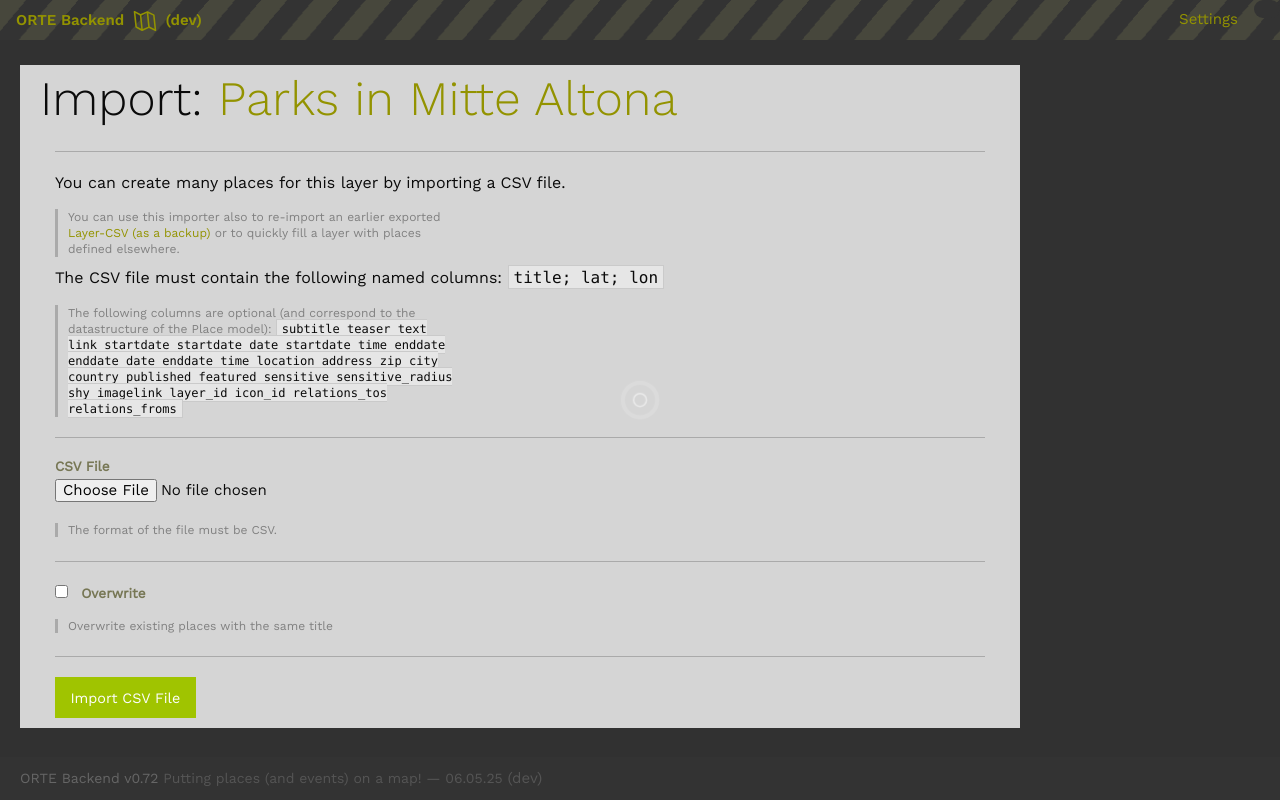
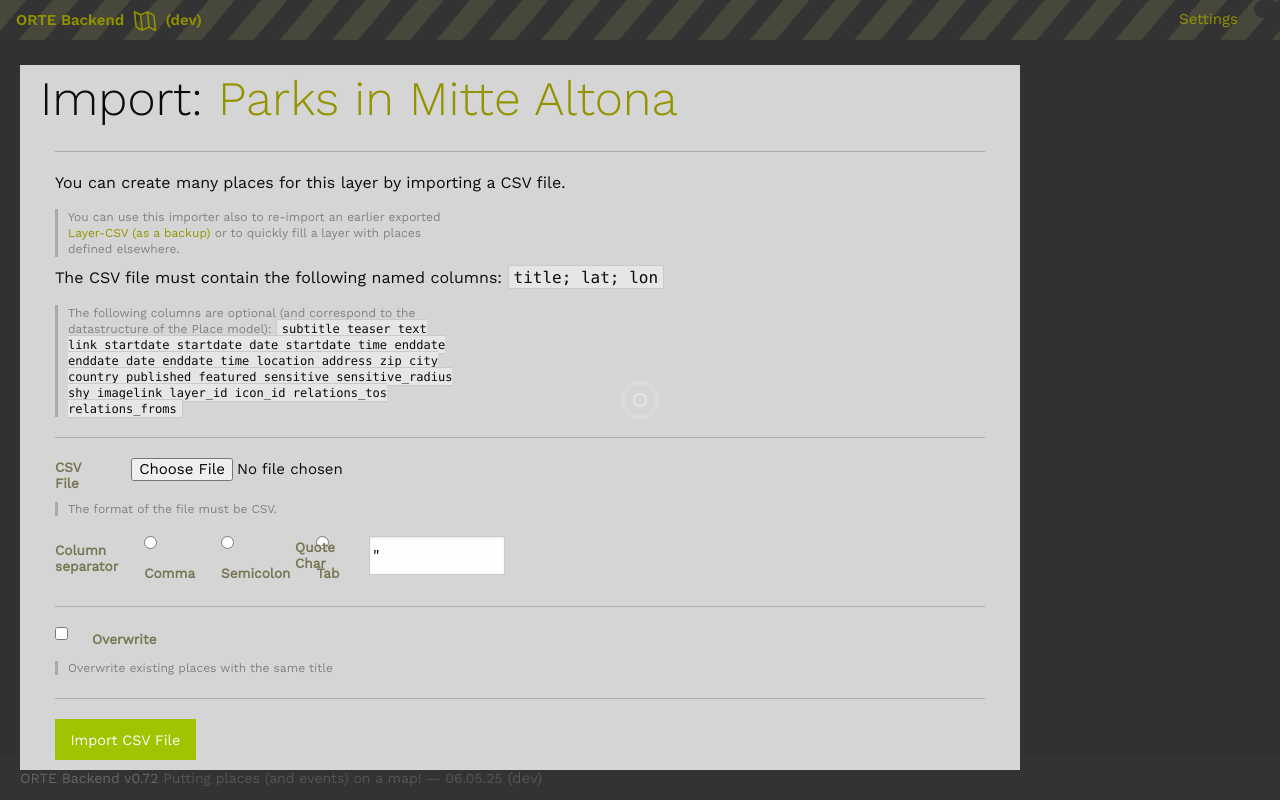
Before and after one commit to a-thousand-channels/ORTE-backend, a Rails app: a page that uses app/views/layers/import.html.haml in a window 1280 px wide. Run offline with Rails 7, Linux system fonts and the light colour scheme; a user stored in the database is signed in; data comes from the database, SQL or seed files in the repository; style sheets or scripts are compiled from the project's sources; parts of the project's set-up code (start-up, migrations or seed data) failed here and were passed over; some libraries are stand-ins or nearby versions.

Commit message:
feat: #400 allow user to specify column  separator and quote char for import

```diff
--- a/app/assets/stylesheets/3_forms.css.scss
+++ b/app/assets/stylesheets/3_forms.css.scss
@@ -158,3 +158,9 @@ a.thumbnail {
   border:  1px solid grey;
   background-color: #454545;
 }
+
+.form-group {
+  display: flex;
+  align-items: center;
+  gap: 1rem; /* Abstand zwischen den Elementen */
+}
--- a/app/controllers/layers_controller.rb
+++ b/app/controllers/layers_controller.rb
@@ -31,19 +31,32 @@ class LayersController < ApplicationController
     return unless file
 
     @overwrite = params[:import][:overwrite] == '1'
-    @headers = CSV.read(file.path, headers: true).headers
     session[:layer_id] = @layer.id
+    column_separator = params[:import][:column_separator] || ','
+    @col_sep = case column_separator
+               when 'Comma'
+                 ','
+               when 'Semicolon'
+                 ';'
+               when 'Tab'
+                 "\t"
+               else
+                 ','
+               end
+    @quote_char = params[:import][:quote_char] || '"'
+
+    @headers = CSV.read(file.path, headers: true, col_sep: @col_sep, quote_char: @quote_char).headers
 
     begin
-      importer = Imports::MappingCsvImporter.new(file, @layer.id, ImportMapping.new, overwrite: @overwrite)
+      importer = Imports::MappingCsvImporter.new(file, @layer.id, ImportMapping.new, overwrite: @overwrite, col_sep: @col_sep, quote_char: @quote_char)
       importer.import
       flash[:notice] = 'CSV read successfully!'
-      redirect_to new_import_mapping_path(headers: @headers, layer_id: @layer.id, file_name: file.original_filename)
+      redirect_to new_import_mapping_path(headers: @headers, layer_id: @layer.id, file_name: file.original_filename, col_sep: @col_sep, quote_char: @quote_char)
     rescue CSV::MalformedCSVError => e
       flash[:error] = "Malformed CSV: #{e.message}. (Maybe the file does not contain CSV?)"
     rescue Imports::MissingFieldsError => e
       @missing_fields = e.missing_fields
-      redirect_to new_import_mapping_path(missing_fields: e.missing_fields, headers: @headers, layer_id: @layer.id, file_name: file.original_filename)
+      redirect_to new_import_mapping_path(missing_fields: e.missing_fields, headers: @headers, layer_id: @layer.id, file_name: file.original_filename, col_sep: @col_sep, quote_char: @quote_char)
     end
     @valid_rows = importer.valid_rows
     session[:importing_rows] = @valid_rows
--- a/app/views/import_mappings/new.html.haml
+++ b/app/views/import_mappings/new.html.haml
@@ -24,6 +24,8 @@
             %option{ value: mapping.id }= mapping.name
         = f.hidden_field :layer_id, value: @layer.id, name: 'layer_id'
         = f.hidden_field :file_name, value: @file_name, name: 'file_name'
+        = f.hidden_field :col_sep, value: @col_sep, name: 'col_sep'
+        = f.hidden_field :quote_char, value: @quote_char, name: 'quote_char'
         = f.submit 'Use Selected Mapping', class: 'button', name: nil
 
     = render 'import_mappings/partials/form'
--- a/app/views/import_mappings/partials/_form.html.haml
+++ b/app/views/import_mappings/partials/_form.html.haml
@@ -32,4 +32,6 @@
   = f.hidden_field :headers, value: @headers.to_json, name: 'headers'
   = f.hidden_field :layer_id, value: @layer.id, name: 'layer_id'
   = f.hidden_field :file_name, value: @file_name, name: 'file_name'
+  = f.hidden_field :col_sep, value: @col_sep, name: 'col_sep'
+  = f.hidden_field :quote_char, value: @quote_char, name: 'quote_char'
   = f.submit 'Save Mapping', class: 'button'
--- a/app/views/import_mappings/show.html.haml
+++ b/app/views/import_mappings/show.html.haml
@@ -30,6 +30,8 @@
     %hr
     - if @file_name
       %p File to be imported: #{@file_name}
+      %p col_sep: #{@col_sep}
+      %p quote_char: #{@quote_char}
     - else
       %p
         = f.input :file, as: :file, label: 'CSV File', input_html: { accept: '.csv' }
@@ -43,6 +45,8 @@
     .form-actions
       %p
         = f.hidden_field :file_name, value: @file_name, name: 'file_name'
+        = f.hidden_field :col_sep, value: @col_sep, name: 'col_sep'
+        = f.hidden_field :quote_char, value: @quote_char, name: 'quote_char'
         = f.submit "Generate CSV import preview with this mapping applied", class: "button"
 
 :javascript
--- a/app/views/layers/import.html.haml
+++ b/app/views/layers/import.html.haml
@@ -31,6 +31,12 @@
         %p
           = f.input :file, :as => "file", :label => 'CSV File'
           %span.hint  The format of the file must be CSV.
+        %p
+          .grid-x.grid-padding-x
+            .cell.medium-3
+              = f.input :column_separator, as: :radio_buttons, collection: ['Comma', 'Semicolon', 'Tab'], checked: 'Comma'
+            .cell.medium-3
+              = f.input :quote_char, as: :string, label: 'Quote Char', input_html: { value: '"' }
         %hr
         %p
           = f.input :overwrite, :as => :boolean, :label => 'Overwrite'
```
Also changed, not shown: app/controllers/import_mappings_controller.rb (+12 -2 lines), .rubocop.yml.
